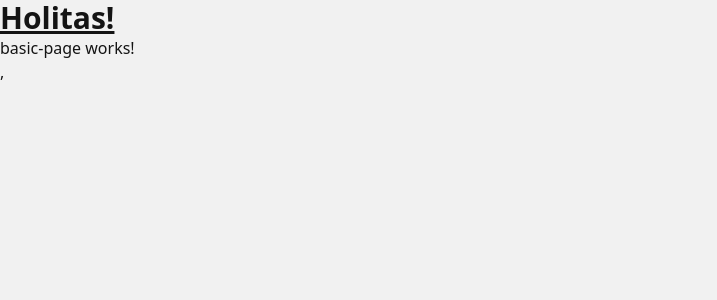
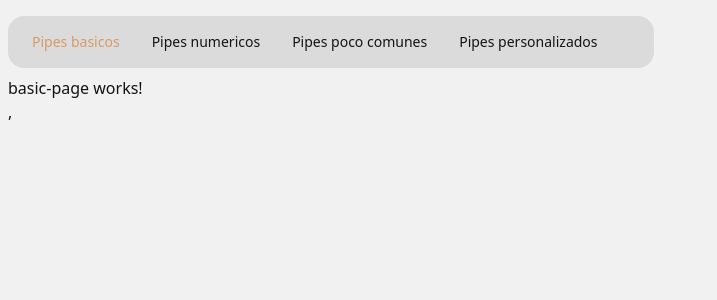
Before and after one commit to gallopelado/pipes-app, an Angular app: page /basic in a window 1280 px wide. Shown: the top 300 px of the page, without its empty margins (0-717 px from the left). Built offline with nearby package versions, Linux system fonts and the light colour scheme.

Commit message:
definición del navbar

```diff
--- a/src/app/app.component.html
+++ b/src/app/app.component.html
@@ -1,6 +1,4 @@
-<h1 class="text-3xl font-bold underline">
-  Holitas!
-</h1>
-
-
-<router-outlet />
+<main class="mx-auto max-w-7xl px-2 pt-2">
+  <app-navbar />
+  <router-outlet />
+</main>
--- a/src/app/app.component.ts
+++ b/src/app/app.component.ts
@@ -1,9 +1,10 @@
 import { Component } from '@angular/core';
 import { RouterOutlet } from '@angular/router';
+import { NavbarComponent } from "./components/navbar/navbar.component";
 
 @Component({
   selector: 'app-root',
-  imports: [RouterOutlet],
+  imports: [RouterOutlet, NavbarComponent],
   templateUrl: './app.component.html'
 })
 export class AppComponent {
--- /dev/null
+++ b/src/app/components/navbar/navbar.component.html
@@ -0,0 +1,10 @@
+<ul class="menu menu-horizontal bg-base-200 rounded-box my-2">
+  @for ( route of routes; track route.path ) {
+    <li>
+      <a
+        [routerLink]="route.path"
+        routerLinkActive="text-accent"
+        [routerLinkActiveOptions]="{ exact: true }">{{ route.title }}</a>
+    </li>
+  }
+</ul>
--- /dev/null
+++ b/src/app/components/navbar/navbar.component.ts
@@ -0,0 +1,16 @@
+import { Component } from '@angular/core';
+import { routes } from '../../app.routes';
+import { RouterLink, RouterLinkActive } from '@angular/router';
+
+@Component({
+  selector: 'app-navbar',
+  imports: [RouterLink, RouterLinkActive],
+  templateUrl: './navbar.component.html',
+})
+export class NavbarComponent {
+
+  routes = routes.map( route => ({
+    title: route.title ?? '', path: route.path ?? ''
+  }));
+
+}
```
